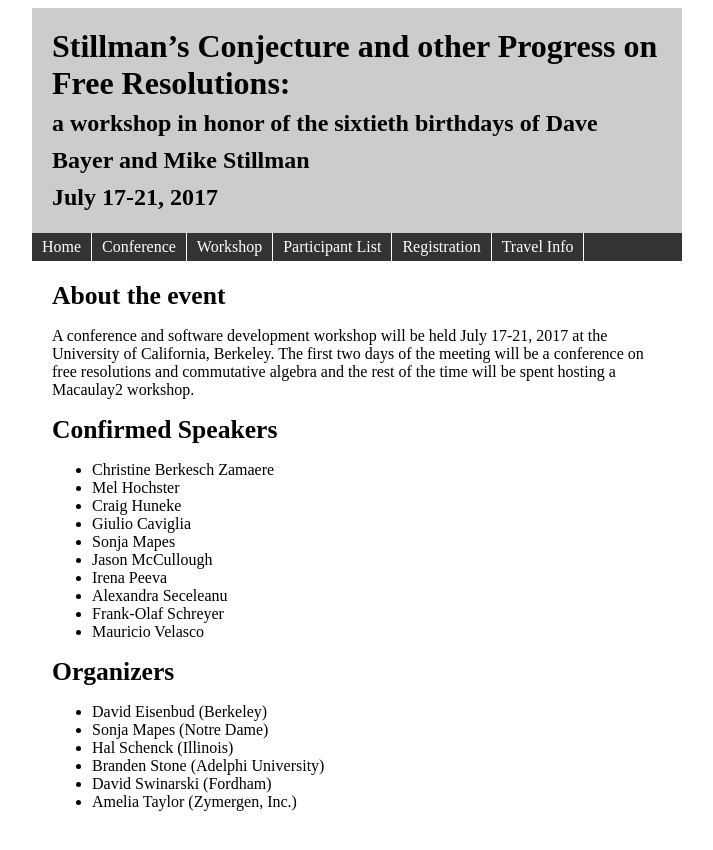
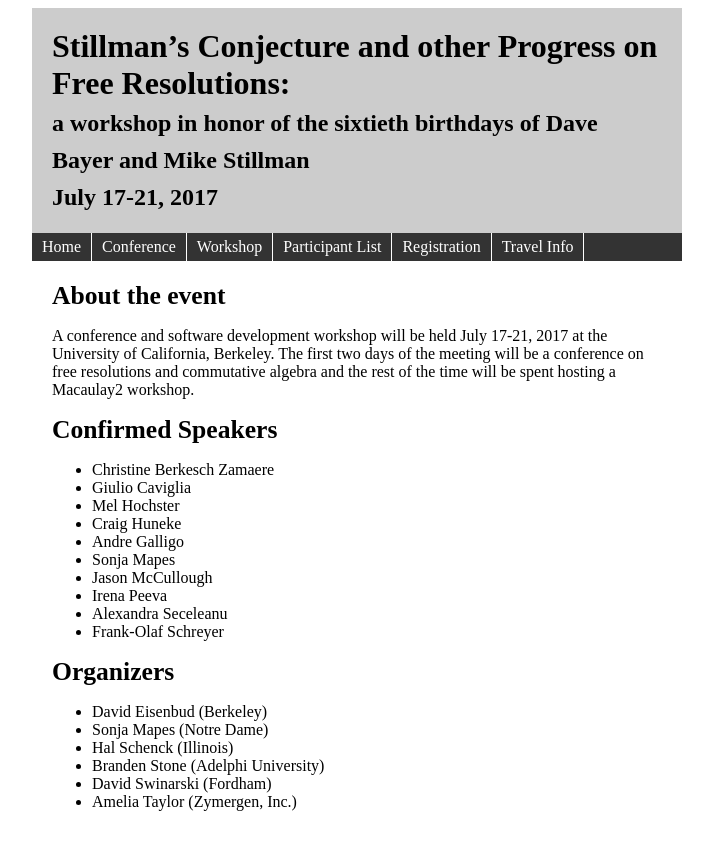
Before and after one commit to Macaulay2/Workshop-2017-Berkeley, a Jekyll site: the page built from index.md, in a window 1280 px wide. Shown: the top 850 px of the page, without its empty margins (283-996 px from the left). Built offline with Jekyll 4.4.1, drawn with Linux system fonts in a browser that asks for light colours.

Commit message:
updating index file

```diff
--- a/index.md
+++ b/index.md
@@ -12,15 +12,15 @@ A conference and software development workshop will be held July 17-21, 2017 at
 ## Confirmed Speakers
 
 * Christine Berkesch Zamaere
+* Giulio Caviglia
 * Mel Hochster
 * Craig Huneke
-* Giulio Caviglia
+* Andre Galligo
 * Sonja Mapes
 * Jason McCullough
 * Irena Peeva
 * Alexandra Seceleanu
 * Frank-Olaf Schreyer
-* Mauricio Velasco
 
 
 ## Organizers
```
